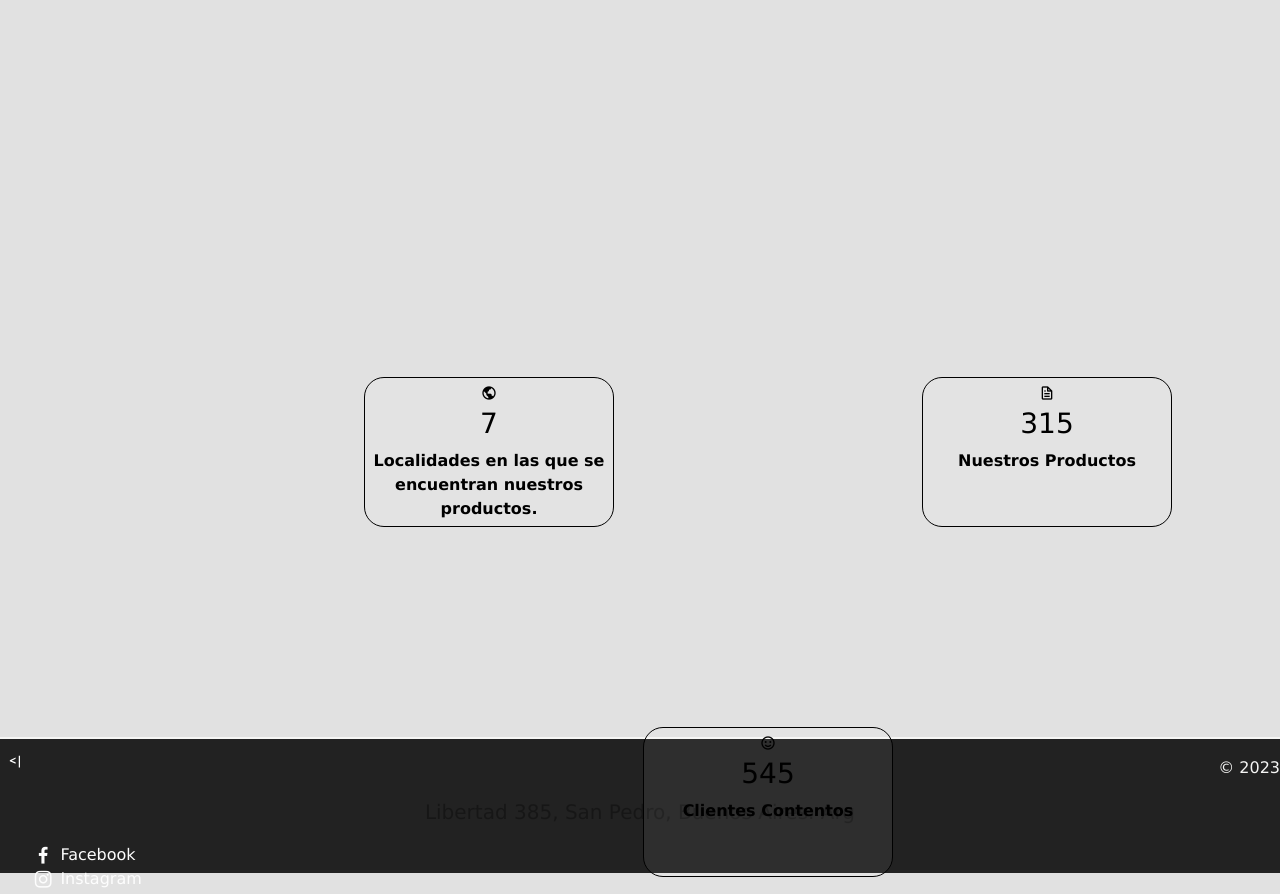
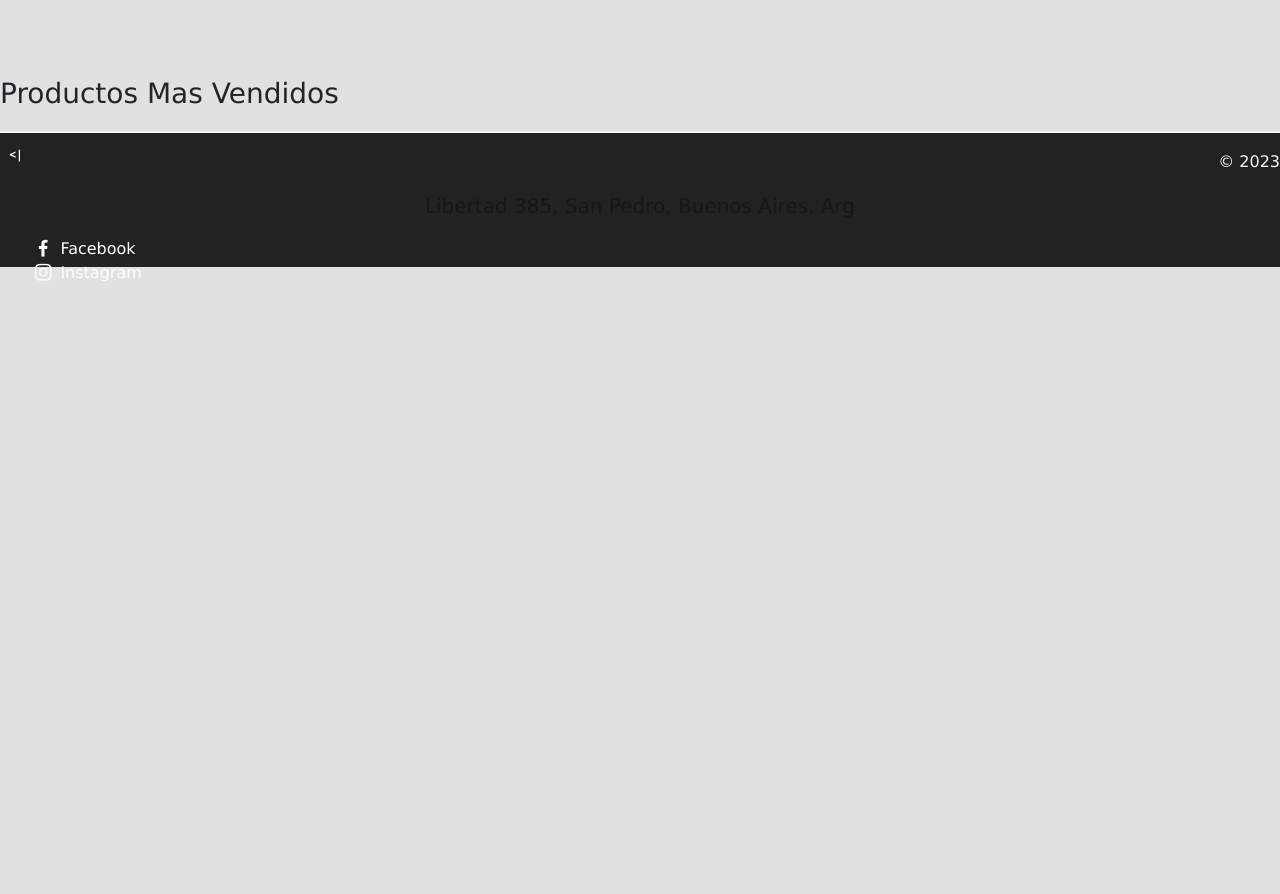
Before and after one commit to EstanislaoGenoud/Proyecto-GDWD-EC, a website: page index.html in a window 1280 px wide. Shown: the part 1436-2330 px from the top of the page. After the commit the page ends 1725 px from the top, so only its background shows below. Drawn offline with nearby package versions, Linux system fonts and the light colour scheme.

Commit message:
innecesario

```diff
--- a/index.html
+++ b/index.html
@@ -85,10 +85,19 @@
         </div>
       </div>
     </main>
-      <section class="clientsIlu">
+    <section class="recommended">
+      <div class="recommendedTittle">
+        <h3>Productos Mas Vendidos</h3>
+      </div>
+      <div class="recommendedProducts">
+      <!-- aca irá un carrousel de productos recomendados -->
+      </div>
+    </section>
+
+      <!-- <section class="clientsIlu"> -->
         <!-- <img src="./assets/fondo/picada ilu2.jpg" alt="Imagen Ilustrativa de una picada de fiambres" class="imgIlu">
         <div class="capa"></div> -->
-        <section class="clientes">
+        <!-- <section class="clientes">
           <div class="cl-uno">
             <i class="bx bx-world"></i>
             <h3>7</h3>
@@ -105,7 +114,7 @@
             <p>Clientes Contentos</p>
           </div>
         </section>
-      </section>
+      </section> -->
       <footer>
         <section class="credits">
           <div class="container--logo">
```
